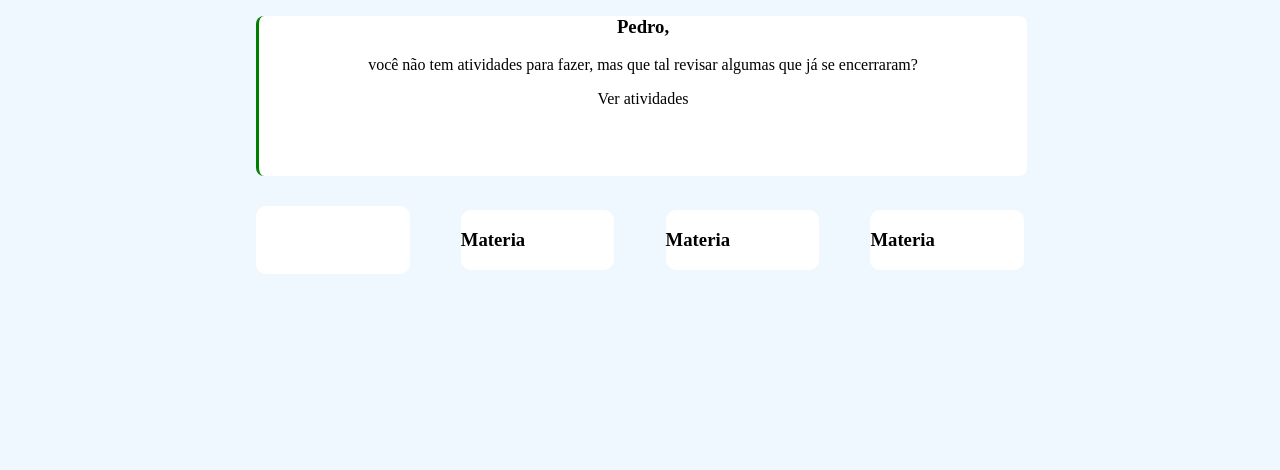
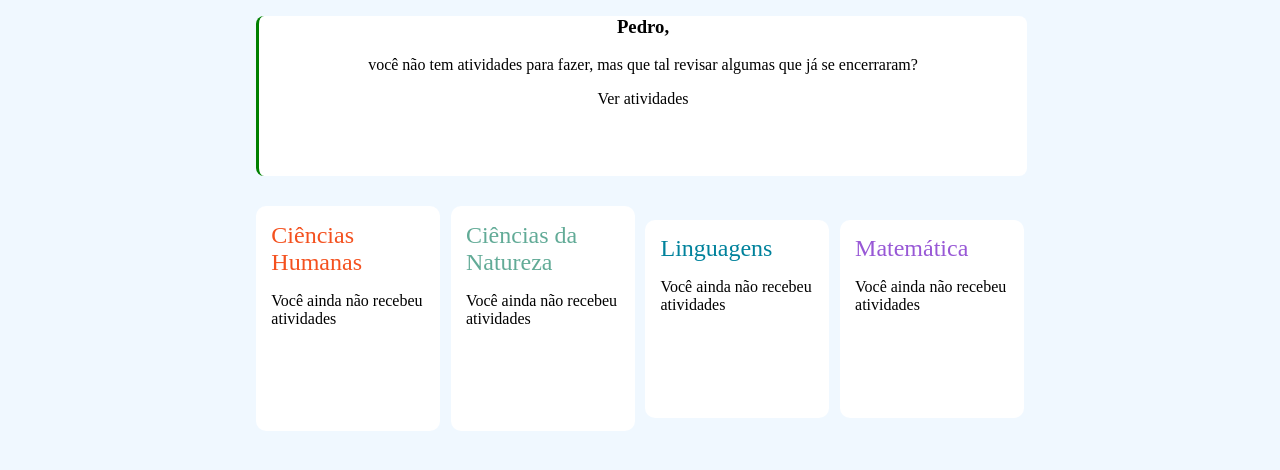
Before and after one commit to pdrlbueno/Atividade--14, a plain HTML site: page atividades.html in a window 1280 px wide. Shown: the part 118-588 px from the top of the page. Drawn offline with Linux system fonts and the light colour scheme.

Commit message:
feito a a pagina de atividades

```diff
--- a/atividades.html
+++ b/atividades.html
@@ -13,17 +13,17 @@
             <img src="assets/geekie.png" alt="">
             <div class="caixaLinks">
                 <img src="assets/iconMapa.png.png" alt="" class="icons">
-                <a href="index.html">Minha semana</a>
+                <a href="index.html" class="navegador">Minha semana</a>
 
             </div>
             <div class="caixaLinks">
                 <img src="assets/iconLivro.png.png" alt="" class="icons">
-                <a href="">Minhas matérias</a>
+                <a href="" class="navegador">Minhas matérias</a>
 
             </div>
             <div class="caixaLinks">
                 <img src="assets/iconCalendario.png.png" alt="" class="icons">
-                <a href="atividades.html">Atividades</a>
+                <a href="atividades.html" class="navegador">Atividades</a>
 
             </div>
         </div>
@@ -34,6 +34,9 @@
         </div>
     </header>
     <main>
+        <div>
+
+
             <div class="BoxAtividades">
                 <h3>Pedro,</h3>
                 <p>você não tem atividades para fazer, mas que tal revisar algumas que já se encerraram?</p>
@@ -41,18 +44,28 @@
             </div>
             <div class="atividades">
                 <div class="Atvmateria">
-                <a href="CNH.html"><h3>Materia</h3></a>
+                    <a href="CNH.html" class="CH">Ciências Humanas</a>
+                    <p>Você ainda não recebeu atividades</p>
+                    <br><br><br><br>
+
                 </div>
                 <div class="Atvmateria">
-                <h3>Materia</h3>
+                    <a href="" class="CN">Ciências da Natureza</a>
+                    <p>Você ainda não recebeu atividades</p>
+                    <br><br><br><br>
                 </div>
                 <div class="Atvmateria">
-                <h3>Materia</h3>
+                    <a href="" class="Linguagens">Linguagens</a>
+                    <p>Você ainda não recebeu atividades</p>
+                    <br><br><br><br>
                 </div>
                 <div class="Atvmateria">
-                <h3>Materia</h3>
+                    <a href="" class="Mat">Matemática</a>
+                    <p>Você ainda não recebeu atividades</p>
+                    <br><br><br><br>
                 </div>
 
+            </div>
         </div>
     </main>
 </body>
--- a/styles/style.css
+++ b/styles/style.css
@@ -25,7 +25,7 @@ main{
     display: flex;
     align-items: center;
 }
-a{
+.navegador{
     margin: 5px;
     color: white;
     text-decoration: none;
@@ -67,7 +67,6 @@ a{
     align-items: center;
     margin: 1%;
     justify-items: space-between;
-    background-color: white;
 }
 .anuncio{
     background-color: #6146f1;
@@ -93,7 +92,8 @@ a{
     border-radius: 10px;
     background-color: white;
     width: 20%;
-
+    padding: 2%;
+    height: 80%;
 }
 .atividades{
     display: flex;
@@ -101,3 +101,29 @@ a{
     justify-content: space-between;
 
 }
+.CH{
+    color:#F4511F ;
+    text-decoration: none;
+    font-size:x-large;
+}
+.CN{
+    color:#62AB97 ;
+    text-decoration: none;
+    font-size:x-large;
+
+
+}
+.Linguagens{
+    color:#00829C ;
+    text-decoration: none;
+    font-size:x-large;
+
+
+}
+.Mat{
+    color: #9858D6;
+    text-decoration: none;
+    font-size:x-large;
+
+
+}
```
Also changed, not shown: index.html (+3 -3 lines). Lines whose indentation alone changed are shown as unchanged.
